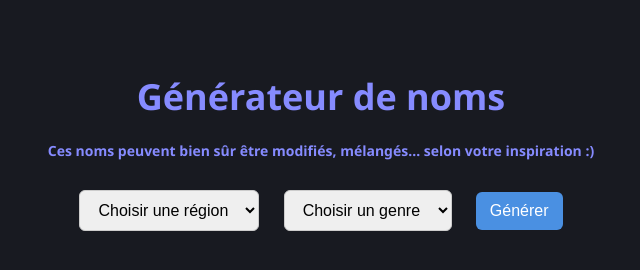
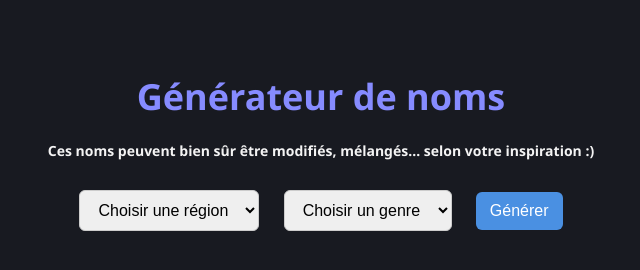
Before and after one commit to javalith/ES-generateur-noms, a plain HTML site: page index.html in a window 1280 px wide. Shown: the whole page, without its empty margins (319-959 px from the left). Drawn offline with Linux system fonts and the light colour scheme.

Commit message:
Update index.html

```diff
--- a/index.html
+++ b/index.html
@@ -18,7 +18,7 @@
     h2 {
       font-size: 14px;
       margin-bottom: 20px;
-      color: #868bff;
+      color:  #f4f4f4;
     }
     select, button {
       font-size: 16px;
```
